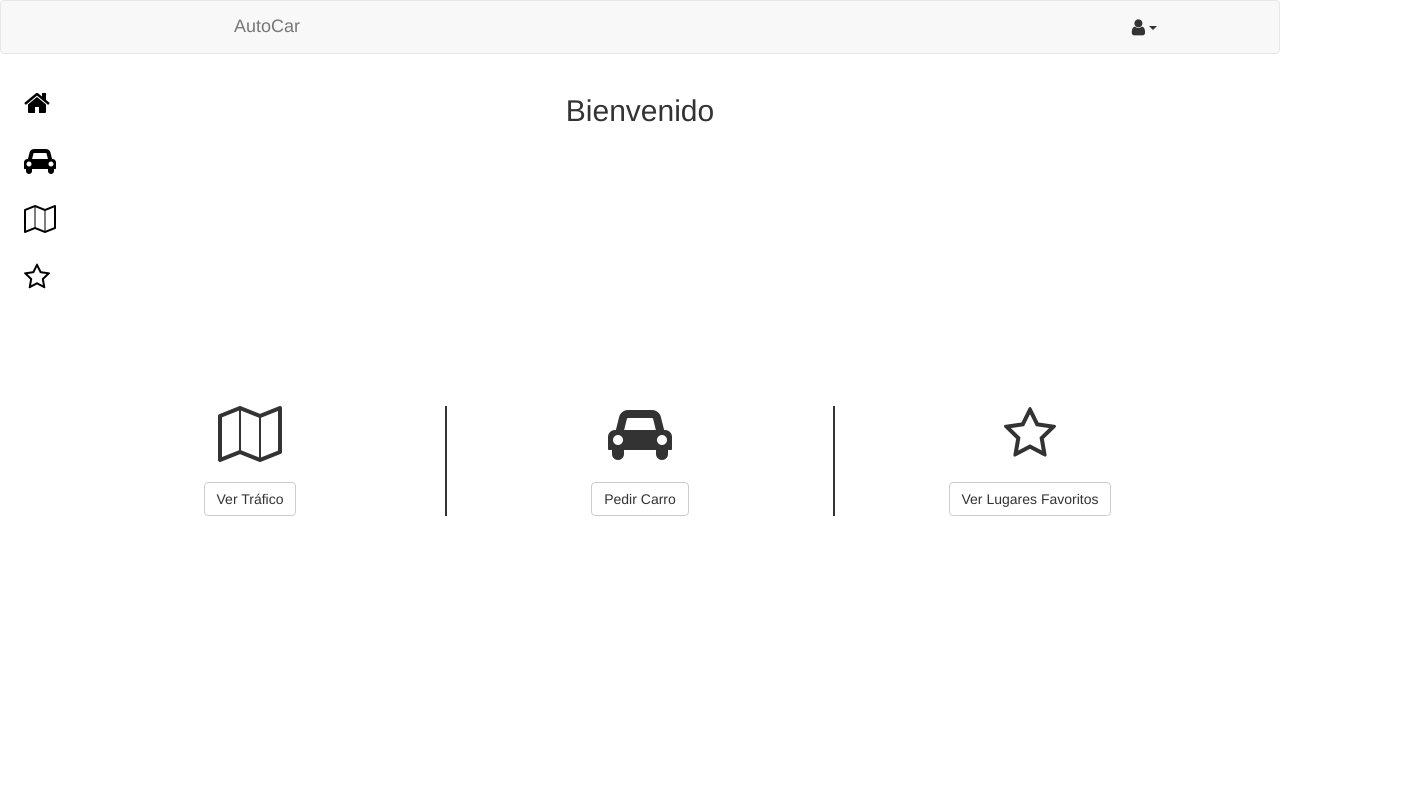
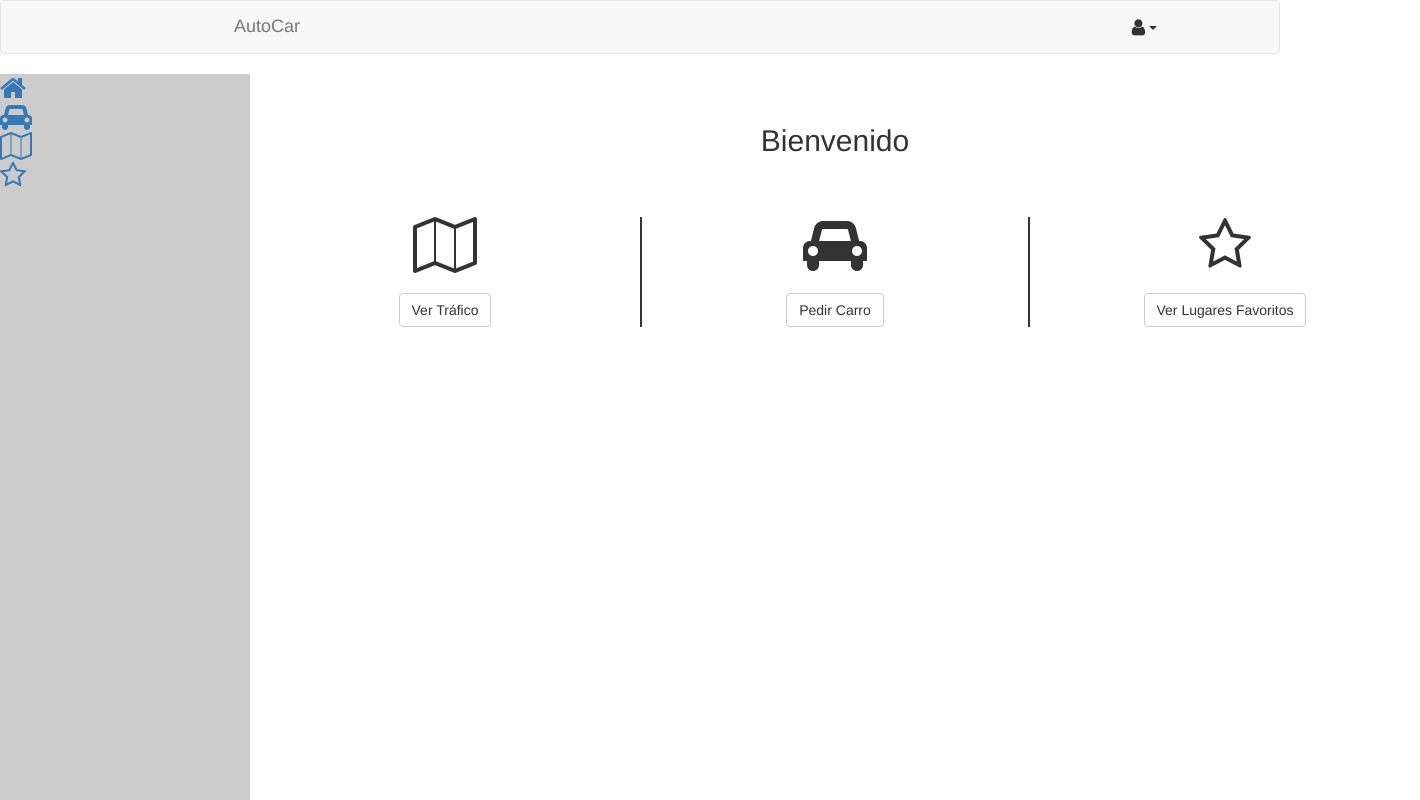
Before and after one commit to gustavogr/Interfaces, a website: page app/index.html in a window 1280 px wide. Shown: the whole page, 1420 px wide, since content can reach past the window. Drawn offline with nearby package versions, Linux system fonts and the light colour scheme; some packages are replaced by stand-ins of ours; files that its build step writes are made by us from their sources.

Commit message:
Acomodada sidebar

```diff
--- a/app/index.html
+++ b/app/index.html
@@ -40,36 +40,27 @@
       </div>
     </div>
 
-    <!-- <div class="row"> -->
-      <div class="col-md-1 crap">
-        <div class="row">
-          <div class="col-md-4 col-md-offset-1">
-            <a href="#"><i class="fa fa-home fa-2x opciones-side"></i></a>
-          </div>
+    <div id="wrapper">
+        <div id="sidebar-wrapper">
+            <ul class="sidebar-nav">
+                <li><a href="#"><i class="fa fa-home fa-2x opciones-side"></i></a></li>
+                <li><a href="#"><i class="fa fa-car fa-2x opciones-side"></i></a></li>
+                <li><a href="#"><i class="fa fa-map-o fa-2x opciones-side"></i></a></li>
+                <li><a href="#"><i class="fa fa-star-o fa-2x opciones-side"></i></a></li>
+            </ul>
         </div>
-        <div class="row">
-          <div class="col-md-4 col-md-offset-1">
-            <a href="#"><i class="fa fa-car fa-2x opciones-side"></i></a>
-          </div>
+        <div id="page-content-wrapper">
+            <div class="page-content">
+                <div class="container">
+                    <div ng-view=""></div>
+                </div>
+            </div>
         </div>
-        <div class="row">
-          <div class="col-md-4 col-md-offset-1">
-            <a href="#"><i class="fa fa-map-o fa-2x opciones-side"></i></a>
-          </div>
-        </div>
-        <div class="row">
-          <div class="col-md-4 col-md-offset-1">
-            <a href="#"><i class="fa fa-star-o fa-2x opciones-side"></i></a>
-          </div>
-        </div>
-      </div>
-    <!-- </div> -->
+    </div>
 
 
 
-    <div class="container">
-    <div ng-view=""></div>
-    </div>
+
 
     <!-- build:js(.) scripts/vendor.js -->
     <!-- bower:js -->
--- a/app/styles/main.css
+++ b/app/styles/main.css
@@ -8,14 +8,55 @@
   padding: 15px 12px;
 }
 
-.opciones-side {
-   color: #000;
-   padding: 15px 0px 15px;
-   border-color: #000;
+#wrapper {
+  padding-left: 250px;
+  transition: all 0.4s ease 0s;
 }
 
-.menuprin {
-   /*margin: 50px 0px 0px 0px;*/
-   margin-top: 75px;
-   margin-left: 70px;
+#sidebar-wrapper {
+  margin-left: -250px;
+  left: 250px;
+  width: 250px;
+  background: #CCC;
+  position: fixed;
+  height: 100%;
+  overflow-y: auto;
+  z-index: 1000;
+  transition: all 0.4s ease 0s;
 }
+
+#page-content-wrapper {
+  width: 100%;
+}
+
+.sidebar-nav {
+  position: absolute;
+  top: 0;
+  width: 250px;
+  list-style: none;
+  margin: 0;
+  padding: 0;
+}
+
+@media (max-width:767px) {
+
+    #wrapper {
+      padding-left: 0;
+    }
+
+    #sidebar-wrapper {
+      left: 0;
+    }
+
+    #wrapper.active {
+      position: relative;
+      left: 250px;
+    }
+
+    #wrapper.active #sidebar-wrapper {
+      left: 250px;
+      width: 250px;
+      transition: all 0.4s ease 0s;
+    }
+
+}
```
